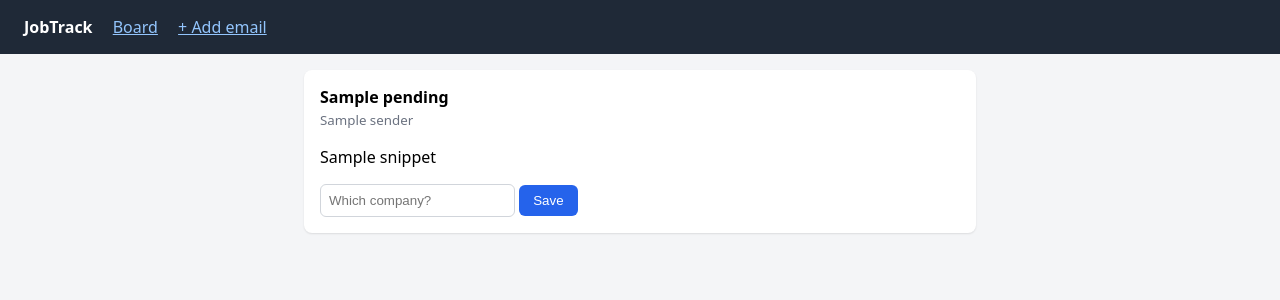
After one commit to Nishitha07J/jobtrack, a FastAPI app: template app/templates/review.html in a window 1280 px wide. The commit adds this page. Shown: the top 300 px of the page. Run offline with FastAPI, Linux system fonts and the light colour scheme; the template is opened without the code that fills it: most values are stand-ins (such as "Sample title", 1, 10 or a date in 2020); parts of the project's set-up code (start-up, migrations or seed data) failed here and were passed over.

Commit message:
Add review queue and fix company extraction

```diff
--- a/app/api/board.py
+++ b/app/api/board.py
@@ -1,12 +1,16 @@
+from datetime import datetime, timezone
+
 from fastapi import APIRouter, Depends, Form, HTTPException, Request
 from fastapi.responses import RedirectResponse
 from fastapi.templating import Jinja2Templates
 from sqlalchemy import select
 from sqlalchemy.orm import Session
 
-from app.db.models import Application, ApplicationEvent
+from app.db.models import Application, ApplicationEvent, Email
 from app.db.session import SessionLocal
+from app.services.dedupe import find_or_create_application, maybe_advance_status
 from app.services.ingest import get_local_user, ingest_email
+from app.services.pipelines import process
 from app.services.types import EmailIn
 
 router = APIRouter()
@@ -19,6 +23,14 @@ COLUMNS = [
     ("offer", "Offer"),
     ("rejected", "Rejected"),
 ]
+VALID_STATUSES = {key for key, _ in COLUMNS}
+
+MESSAGES = {
+    "saved": "Saved. The card is on the board.",
+    "skipped": "Not recognised as a job email, so nothing was added.",
+    "needs_review": "Looks like a job email but the company is unclear. Check the Review page.",
+    "duplicate": "You already added this exact email.",
+}
 
 
 def get_db():
@@ -39,8 +51,6 @@ def board(request: Request, db: Session = Depends(get_db)):
         request, "board.html",
         {"columns": COLUMNS, "grouped": grouped, "total": len(apps)},
     )
-
-VALID_STATUSES = {key for key, _ in COLUMNS}
 
 
 @router.post("/applications/{app_id}/status")
@@ -64,13 +74,6 @@ def set_status(app_id: int, payload: dict, db: Session = Depends(get_db)):
     db.commit()
     return {"ok": True}
 
-MESSAGES = {
-    "saved": "Saved. The card is on the board.",
-    "skipped": "Not recognised as a job email, so nothing was added.",
-    "needs_review": "Status found but no company name, so it was not added.",
-    "duplicate": "You already added this exact email.",
-}
-
 
 @router.get("/add")
 def add_form(request: Request, result: str | None = None):
@@ -90,3 +93,36 @@ def add_email(
     result = ingest_email(db, user.id, EmailIn(sender, subject, body))
     db.commit()
     return RedirectResponse(f"/add?result={result}", status_code=303)
+
+
+@router.get("/review")
+def review(request: Request, db: Session = Depends(get_db)):
+    user = get_local_user(db)
+    pending = db.scalars(
+        select(Email)
+        .where(Email.user_id == user.id, Email.classified_at.is_(None))
+        .order_by(Email.received_at.desc())
+    ).all()
+    return templates.TemplateResponse(request, "review.html", {"pending": pending})
+
+
+@router.post("/review/{email_id}")
+def resolve(email_id: int, company: str = Form(...), db: Session = Depends(get_db)):
+    user = get_local_user(db)
+    row = db.scalar(select(Email).where(Email.id == email_id, Email.user_id == user.id))
+    if row is None or row.classified_at is not None:
+        raise HTTPException(status_code=404, detail="not found")
+    result = process(EmailIn(row.sender, row.subject, row.snippet))
+    if result.status is None:
+        raise HTTPException(status_code=400, detail="could not classify")
+    now = datetime.now(timezone.utc)
+    app = find_or_create_application(db, user.id, company.strip(), result.role or "Unknown")
+    maybe_advance_status(app, result.status)
+    app.last_event_at = now
+    db.add(ApplicationEvent(
+        application_id=app.id, email_id=row.id, event_type=result.status,
+        confidence=1.0, source="manual", needs_review=False,
+    ))
+    row.classified_at = now
+    db.commit()
+    return RedirectResponse("/review", status_code=303)
--- /dev/null
+++ b/app/templates/review.html
@@ -0,0 +1,36 @@
+<!doctype html>
+<html lang="en">
+<head>
+  <meta charset="utf-8">
+  <meta name="viewport" content="width=device-width, initial-scale=1">
+  <title>Review - JobTrack</title>
+  <style>
+    body { font-family: system-ui, sans-serif; margin: 0; background: #f4f5f7; }
+    header { padding: 16px 24px; background: #1f2937; color: #fff; }
+    header a { color: #93c5fd; margin-left: 16px; }
+    .item { max-width: 640px; margin: 16px auto; background: #fff; padding: 16px;
+            border-radius: 8px; box-shadow: 0 1px 2px rgba(0,0,0,.1); }
+    .item small { color: #6b7280; }
+    input { padding: 8px; border: 1px solid #d1d5db; border-radius: 6px; }
+    button { padding: 8px 14px; background: #2563eb; color: #fff; border: 0;
+             border-radius: 6px; cursor: pointer; }
+    .empty { text-align: center; color: #6b7280; margin-top: 40px; }
+  </style>
+</head>
+<body>
+  <header><strong>JobTrack</strong> <a href="/">Board</a> <a href="/add">+ Add email</a></header>
+  {% for e in pending %}
+  <div class="item">
+    <strong>{{ e.subject }}</strong><br>
+    <small>{{ e.sender }}</small>
+    <p>{{ e.snippet }}</p>
+    <form method="post" action="/review/{{ e.id }}">
+      <input name="company" placeholder="Which company?" required>
+      <button type="submit">Save</button>
+    </form>
+  </div>
+  {% else %}
+  <p class="empty">Nothing to review.</p>
+  {% endfor %}
+</body>
+</html>
```
Also changed, not shown: app/services/ingest.py (+4 -5 lines), app/services/rules.py (+6 -1 lines), app/templates/board.html (+7 -1 lines).
